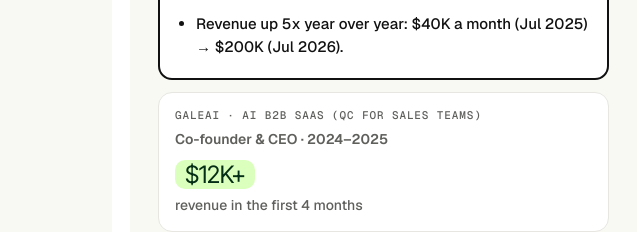
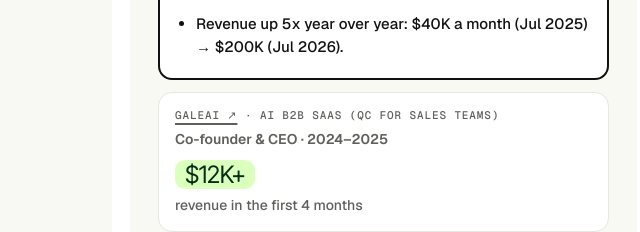
Before and after one commit to pavelkokora-oss/pavel-x-mirelo, a plain HTML site: page index.html in a window 1280 px wide. Shown: the part 1160-1392 px from the top of the page, 519-1159 px from the left. Drawn offline with nearby package versions, Linux system fonts and the light colour scheme.

Commit message:
Link GaleAI to galeai-app.github.io
Co-Authored-By: Claude Opus 5.5 <noreply@anthropic.com>

```diff
--- a/index.html
+++ b/index.html
@@ -353,7 +353,7 @@
       <div class="half">
         <span class="half-tag">2023–2026</span>
         <h3>Other experience</h3>
-        <p class="half-role"></p><div class="half-num multi hl"><small><a class="half-link" href="https://algonova.com/" target="_blank" rel="noopener">Algonova ↗</a> · B2C EdTech, kids</small><em class="num-role">Product Manager → Head of Business Unit · 2025–2026</em><b>0.8x → 1.1x</b><span>first-sale payback, by increasing lead → trial class conversion 1.8x</span><ul class="half-num-pts"><li>Revenue up 5x year over year: $40K a month (Jul 2025) → $200K (Jul 2026).</li></ul></div><div class="half-num multi"><small>GaleAI · AI B2B SaaS (QC for sales teams)</small><em class="num-role">Co-founder &amp; CEO · 2024–2025</em><b>$12K+</b><span>revenue in the first 4 months</span></div>
+        <p class="half-role"></p><div class="half-num multi hl"><small><a class="half-link" href="https://algonova.com/" target="_blank" rel="noopener">Algonova ↗</a> · B2C EdTech, kids</small><em class="num-role">Product Manager → Head of Business Unit · 2025–2026</em><b>0.8x → 1.1x</b><span>first-sale payback, by increasing lead → trial class conversion 1.8x</span><ul class="half-num-pts"><li>Revenue up 5x year over year: $40K a month (Jul 2025) → $200K (Jul 2026).</li></ul></div><div class="half-num multi"><small><a class="half-link" href="https://galeai-app.github.io/" target="_blank" rel="noopener">GaleAI ↗</a> · AI B2B SaaS (QC for sales teams)</small><em class="num-role">Co-founder &amp; CEO · 2024–2025</em><b>$12K+</b><span>revenue in the first 4 months</span></div>
         <ul><li>Also: Head of Product at Eqvanta Group (fintech, Vietnam); founder of a digital marketing agency.</li></ul>
       </div>
     </div>
```
